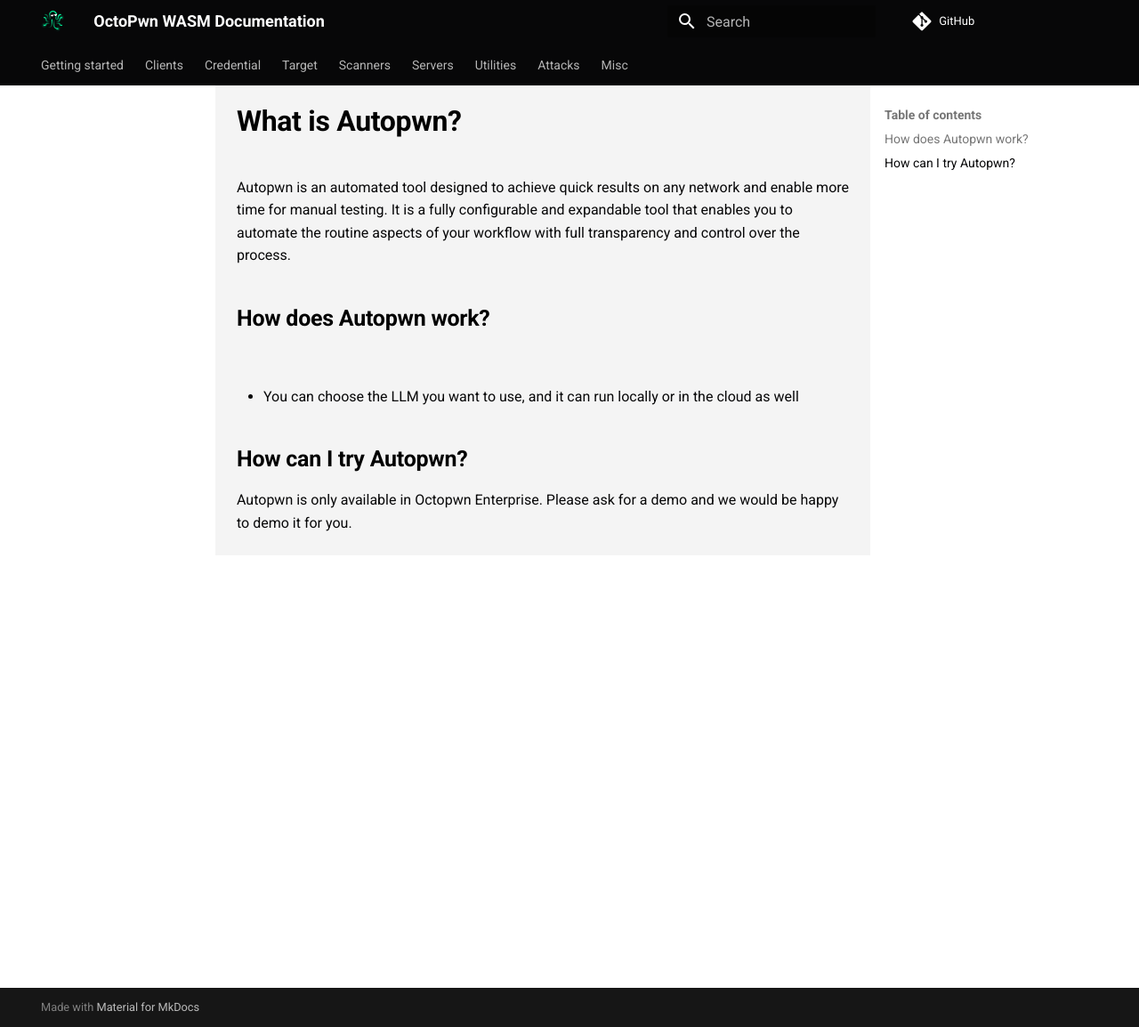
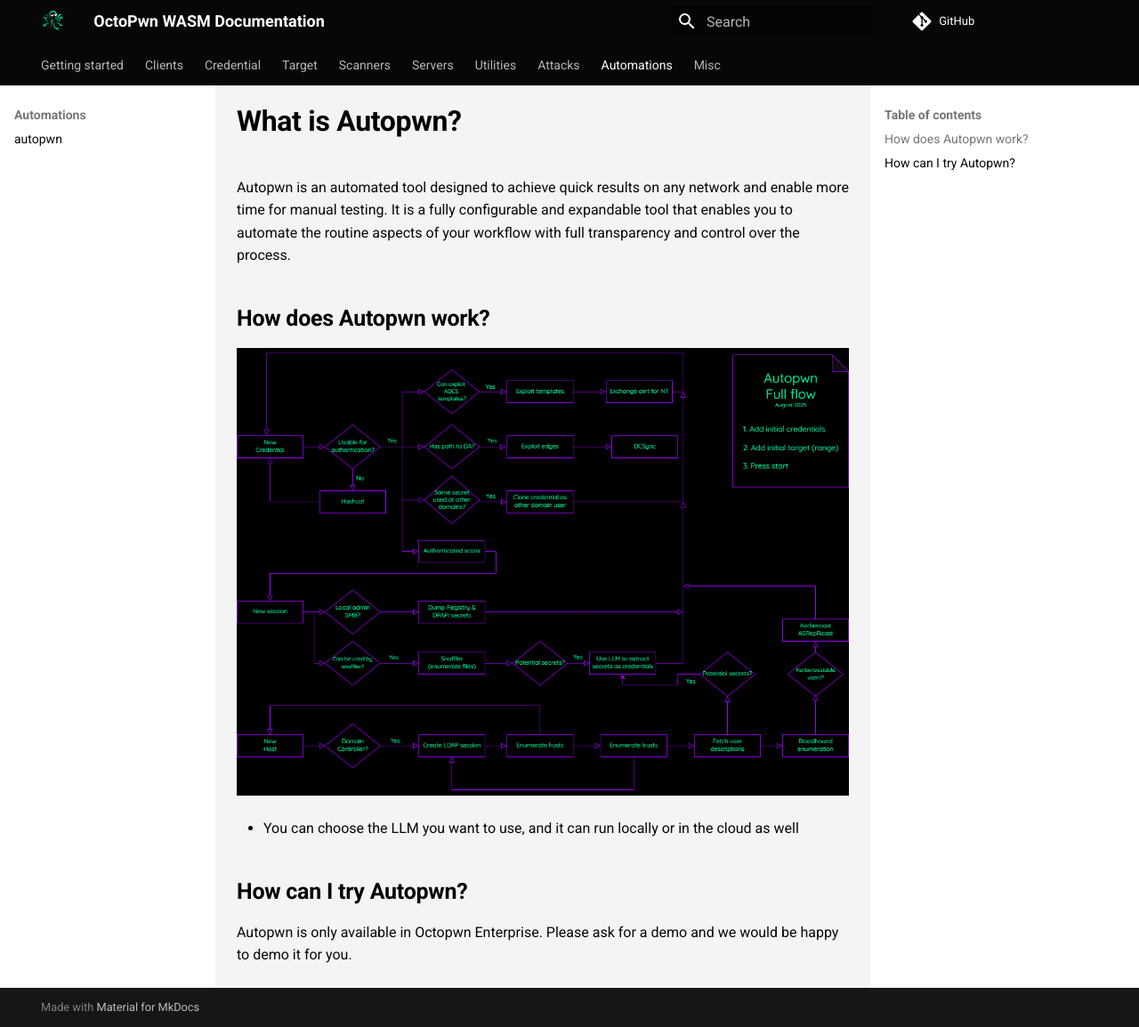
Before and after one commit to octopwn/octopwn-wasm-documentation, an MkDocs documentation site: the page built from docs/plugins/automations/autopwn.md, in a window 1280 px wide and 1154 px high. Shown: the whole window at 89% size. Built offline with MkDocs 1.6.1 and Material for MkDocs 9.7.7, drawn with Linux system fonts in a browser that asks for light colours; comment, search, counter and statistics services are not loaded.

Commit message:
fix image insertion, fixed automation page

```diff
--- a/docs/plugins/Automations/autopwn.md
+++ b/docs/plugins/automations/autopwn.md
@@ -3,7 +3,7 @@
 
 ## How does Autopwn work?
 
-![](docs/images/octopwn_autopwn - print.drawio.png)
+![Autopwn logic flowchart](/images/octopwn_autopwn_print.drawio.png "Autopwn flowchart")
 
 * You can choose the LLM you want to use, and it can run locally or in the cloud as well
 
--- a/mkdocs.yml
+++ b/mkdocs.yml
@@ -115,9 +115,9 @@
       - 'dpapi': './plugins/attacks/dpapi.md'
       - 'smbregdump': './plugins/attacks/smbregdump.md'
       - 'smbregdump2': './plugins/attacks/smbregdump2.md'
-
       - 'timeroast': './plugins/attacks/timeroast.md'
-
+  - 'Automations':
+      - 'autopwn': './plugins/automations/autopwn.md'
 
   - 'Misc':
     - 'Security considerations': 'security.md'
```
Also changed, not shown: docs/images/octopwn_autopwn_print.drawio.png (renamed from docs/images/octopwn_autopwn - print.drawio.png).
